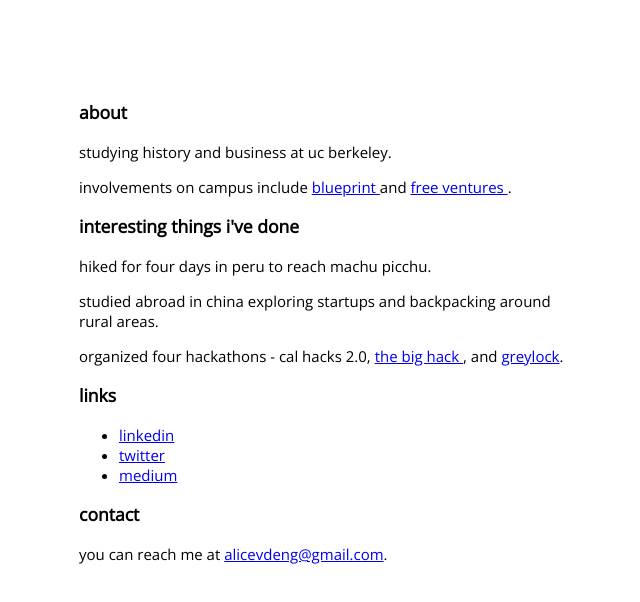
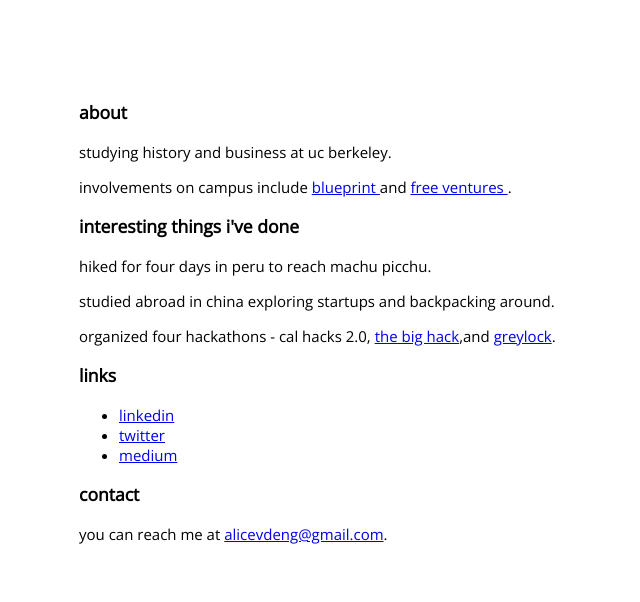
Before and after one commit to alicevdeng/alicedeng.github.io, a plain HTML site: page index.html in a window 1280 px wide. Shown: the whole page, without its empty margins (311-951 px from the left). Drawn offline with nearby package versions, Linux system fonts and the light colour scheme.

Commit message:
new changes 2

```diff
--- a/index.html
+++ b/index.html
@@ -24,8 +24,8 @@
     <section>
       <h3>interesting things i've done</h3>
       <p>hiked for four days in peru to reach machu picchu.</p>
-      <p>studied abroad in china exploring startups and backpacking around rural areas.</p>
-      <p>organized four hackathons - cal hacks 2.0, <a href="https://www.facebook.com/events/1034772729927551/"> the big hack </a>, and <a href="https://news.greylock.com/greylock-hackfest-2016-372dae813444">greylock</a>.</p>
+      <p>studied abroad in china exploring startups and backpacking around.</p>
+      <p>organized four hackathons - cal hacks 2.0, <a href="https://www.facebook.com/events/1034772729927551/"> the big hack</a>,and <a href="https://news.greylock.com/greylock-hackfest-2016-372dae813444">greylock</a>.</p>
     </section>
 
     <section>
```
